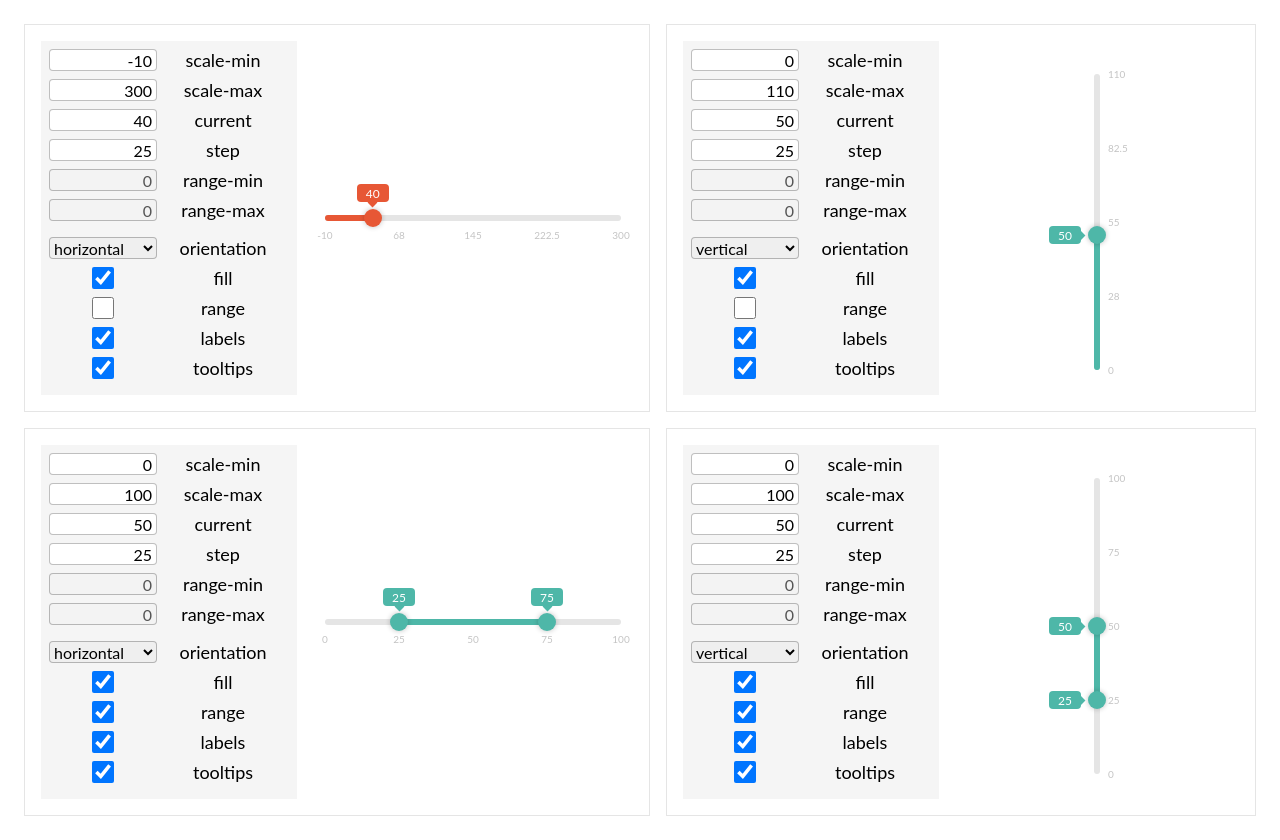
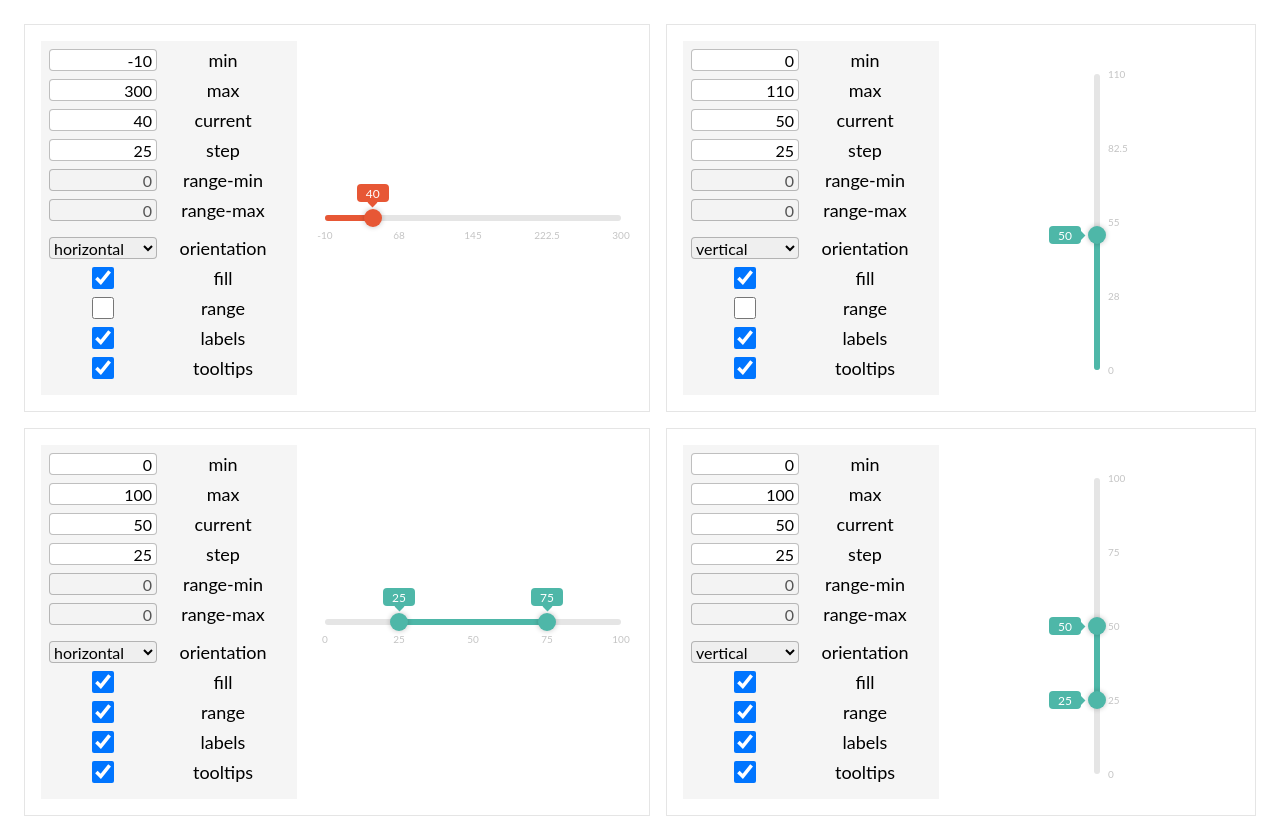
Before and after one commit to yarlykov/slider-plugin-jquery, a website built with webpack: page source/demo-page/page/demo-page.pug in a window 1280 px wide. Built offline with nearby package versions, Linux system fonts and the light colour scheme.

Commit message:
renamed:
- from scale-min to min
- from scale-max to max

```diff
--- a/source/demo-page/DemoBlock.ts
+++ b/source/demo-page/DemoBlock.ts
@@ -34,10 +34,10 @@ class DemoBlock {
       '[data-title="step"]',
     ) as HTMLInputElement;
     this.min = this.panel.querySelector(
-      '[data-title="scale-min"]',
+      '[data-title="min"]',
     ) as HTMLInputElement;
     this.max = this.panel.querySelector(
-      '[data-title="scale-max"]',
+      '[data-title="max"]',
     ) as HTMLInputElement;
     this.rangeMin = this.panel.querySelector(
       '[data-title="range-min"]',
--- a/source/demo-page/page/demo-page.pug
+++ b/source/demo-page/page/demo-page.pug
@@ -7,8 +7,8 @@ block content
       options: {
         controlPanel: {
           controls: [
-            { title: "scale-min", type: "number", value: 0, disabled: false },
-            { title: "scale-max", type: "number", value: 100, disabled: false },
+            { title: "min", type: "number", value: 0, disabled: false },
+            { title: "max", type: "number", value: 100, disabled: false },
             { title: "current", type: "number", value: 42, disabled: false },
             { title: "step", type: "number", value: 25, disabled: false },
             { title: "range-min", type: "number", value: 0, disabled: true },
@@ -32,8 +32,8 @@ block content
       options: {
         controlPanel: {
           controls: [
-            { title: "scale-min", type: "number", value: 0, disabled: false },
-            { title: "scale-max", type: "number", value: 100, disabled: false },
+            { title: "min", type: "number", value: 0, disabled: false },
+            { title: "max", type: "number", value: 100, disabled: false },
             { title: "current", type: "number", value: 42, disabled: false },
             { title: "step", type: "number", value: 25, disabled: false },
             { title: "range-min", type: "number", value: 0, disabled: true },
@@ -57,8 +57,8 @@ block content
       options: {
         controlPanel: {
           controls: [
-            { title: "scale-min", type: "number", value: 0, disabled: false },
-            { title: "scale-max", type: "number", value: 100, disabled: false },
+            { title: "min", type: "number", value: 0, disabled: false },
+            { title: "max", type: "number", value: 100, disabled: false },
             { title: "current", type: "number", value: 42, disabled: false },
             { title: "step", type: "number", value: 25, disabled: false },
             { title: "range-min", type: "number", value: 0, disabled: true },
@@ -82,8 +82,8 @@ block content
       options: {
         controlPanel: {
           controls: [
-            { title: "scale-min", type: "number", value: 0, disabled: false },
-            { title: "scale-max", type: "number", value: 100, disabled: false },
+            { title: "min", type: "number", value: 0, disabled: false },
+            { title: "max", type: "number", value: 100, disabled: false },
             { title: "current", type: "number", value: 42, disabled: false },
             { title: "step", type: "number", value: 25, disabled: false },
             { title: "range-min", type: "number", value: 0, disabled: true },
@@ -107,8 +107,8 @@ block content
     //-   options: {
     //-     controlPanel: {
     //-       controls: [
-    //-         { title: "scale-min", type: "number", value: 0, disabled: false },
-    //-         { title: "scale-max", type: "number", value: 100, disabled: false },
+    //-         { title: "min", type: "number", value: 0, disabled: false },
+    //-         { title: "max", type: "number", value: 100, disabled: false },
     //-         { title: "current", type: "number", value: 53, disabled: false },
     //-         { title: "step", type: "number", value: 25, disabled: false },
     //-         { title: "range-min", type: "number", value: 0, disabled: true },
@@ -141,8 +141,8 @@ block content
     //-   options: {
     //-     controlPanel: {
     //-       controls: [
-    //-         { title: "scale-min", type: "number", value: 0, disabled: false },
-    //-         { title: "scale-max", type: "number", value: 100, disabled: false },
+    //-         { title: "min", type: "number", value: 0, disabled: false },
+    //-         { title: "max", type: "number", value: 100, disabled: false },
     //-         { title: "current", type: "number", value: 0, disabled: true },
     //-         { title: "step", type: "number", value: 25, disabled: false },
     //-         { title: "range-min", type: "number", value: 25, disabled: false },
@@ -175,8 +175,8 @@ block content
     //-   options: {
     //-     controlPanel: {
     //-       controls: [
-    //-         { title: "scale-min", type: "number", value: 0, disabled: false },
-    //-         { title: "scale-max", type: "number", value: 100, disabled: false },
+    //-         { title: "min", type: "number", value: 0, disabled: false },
+    //-         { title: "max", type: "number", value: 100, disabled: false },
     //-         { title: "current", type: "number", value: 0, disabled: true },
     //-         { title: "step", type: "number", value: 25, disabled: false },
     //-         { title: "range-min", type: "number", value: 25, disabled: false },
```
